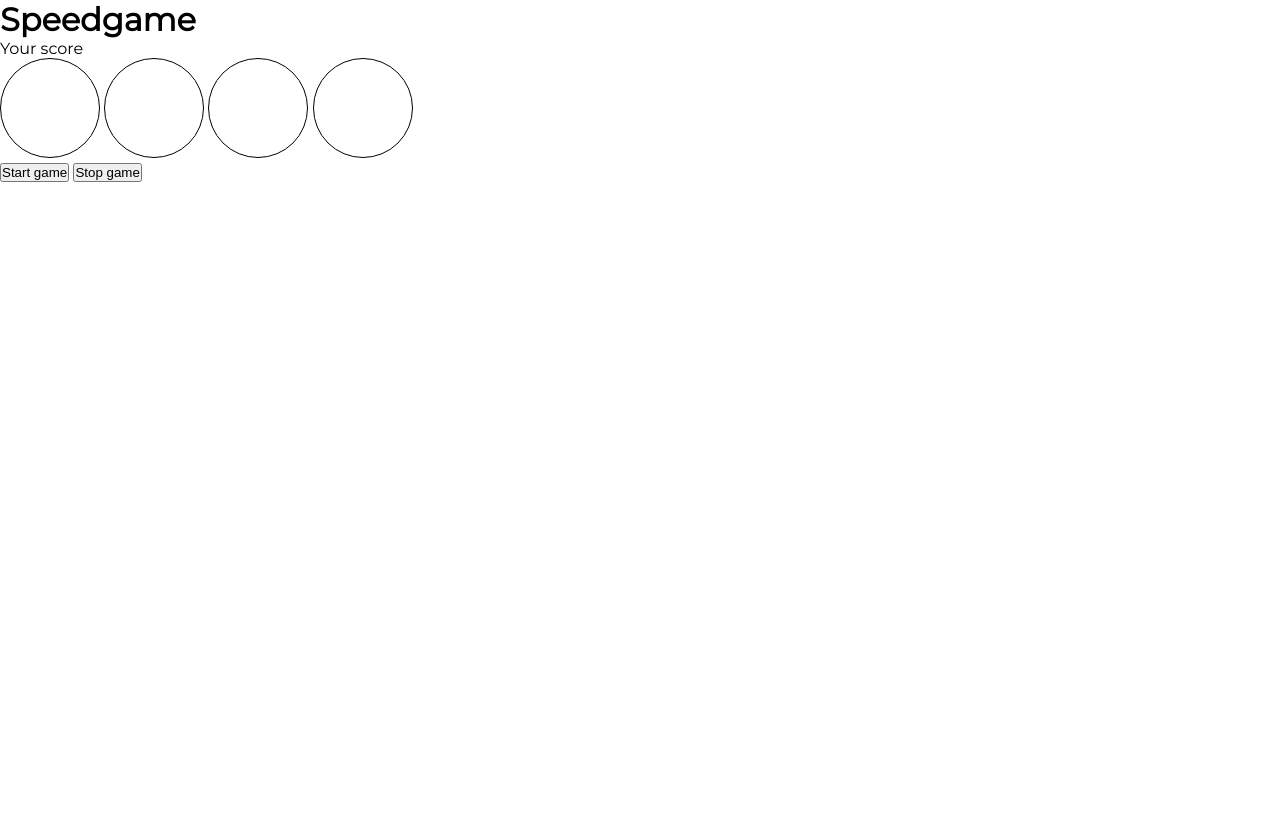
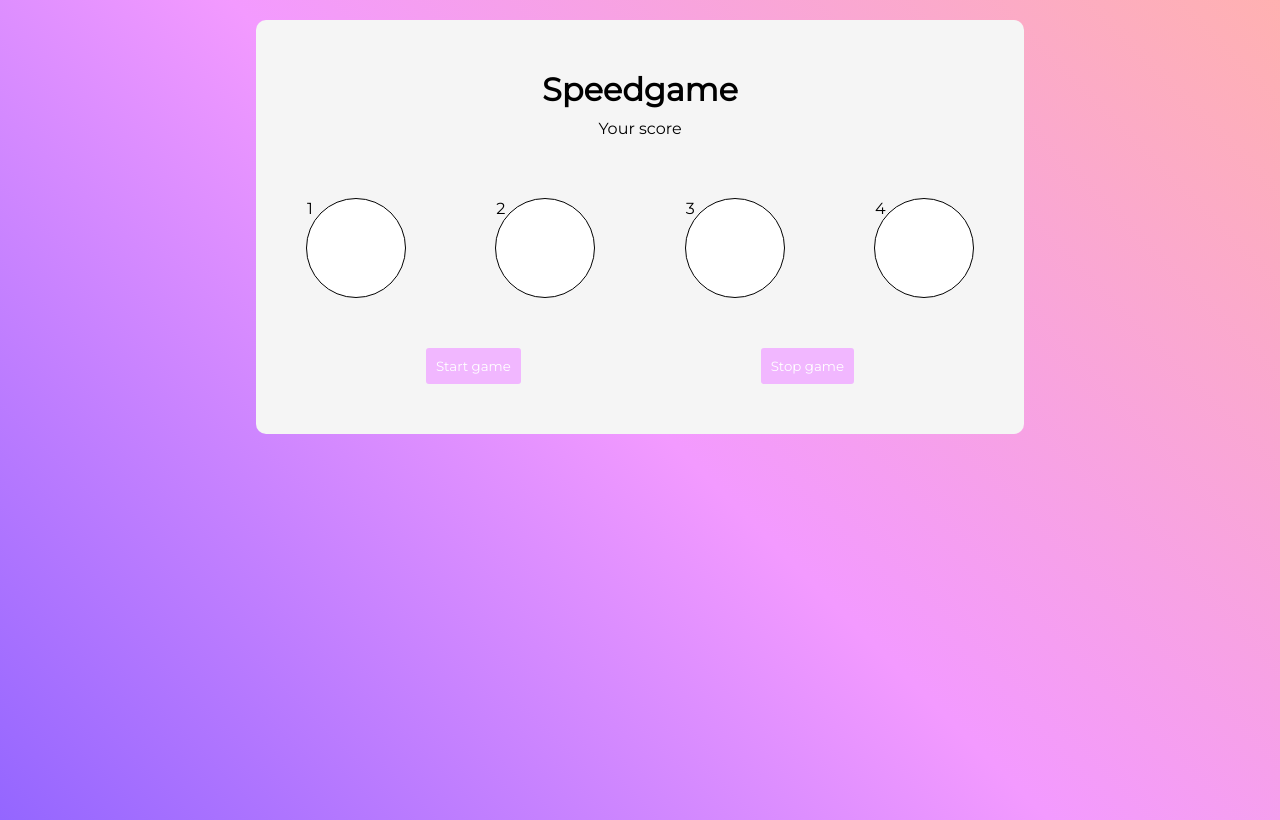
Before and after one commit to laurpe/speedgame, a plain HTML site: page index.html in a window 1280 px wide. Drawn offline with Linux system fonts and the light colour scheme.

Commit message:
base layout

```diff
--- a/index.html
+++ b/index.html
@@ -14,20 +14,26 @@
         <title>Document</title>
     </head>
     <body>
+        <div class="container">
             <header><h1>Speedgame</h1></header>
             <main>
-            <div>Your score</div>
+                <div class="score">Your score</div>
                 <div class="circles">
-                <div class="circle"></div>
-                <div class="circle"></div>
-                <div class="circle"></div>
-                <div class="circle"></div>
+                    <div class="circle">1</div>
+                    <div class="circle">2</div>
+                    <div class="circle">3</div>
+                    <div class="circle">4</div>
                 </div>
                 <div class="buttons">
                     <button>Start game</button>
                     <button>Stop game</button>
                 </div>
             </main>
+        </div>
+        <div class="game-over hidden">
+            <div class="message">game over</div>
+            <button class="close">X</button>
+        </div>
         <script src="main.js"></script>
     </body>
 </html>
--- a/style.css
+++ b/style.css
@@ -6,6 +6,37 @@
 
 body {
     font-family: "Montserrat", sans-serif;
+    background-image: linear-gradient(
+        45deg,
+        rgb(148, 102, 255),
+        rgb(243, 154, 255),
+        rgb(255, 177, 177)
+    );
+    background-repeat: no-repeat;
+    height: 100vh;
+}
+
+h1 {
+    text-align: center;
+}
+
+.score {
+    text-align: center;
+    padding: 10px;
+}
+
+.container {
+    background-color: rgb(245, 245, 245);
+    width: 60vw;
+    padding: 50px;
+    margin: 20px auto 0 auto;
+    border-radius: 10px;
+}
+
+.circles {
+    display: flex;
+    justify-content: space-between;
+    padding: 50px 0;
 }
 
 .circle {
@@ -13,5 +44,44 @@ body {
     border-radius: 50%;
     width: 100px;
     height: 100px;
-    display: inline-block;
+    background-color: white;
 }
+
+.buttons {
+    display: flex;
+    justify-content: space-around;
+}
+
+button {
+    font-family: inherit;
+    border: none;
+    padding: 10px;
+    border-radius: 3px;
+    background-color: rgb(241, 183, 255);
+    color: white;
+}
+
+.game-over {
+    width: 50vw;
+    height: 30vh;
+    background-color: white;
+    border-radius: 10px;
+    position: absolute;
+    top: 30vh;
+    left: 30vh;
+    display: flex;
+    flex-direction: column;
+    justify-content: center;
+    align-items: center;
+}
+
+button.close {
+    background-color: rgb(221, 221, 221);
+    position: absolute;
+    top: 2vh;
+    right: 2vh;
+}
+
+.hidden {
+    display: none;
+}
```
Lines whose indentation alone changed are shown as unchanged.
